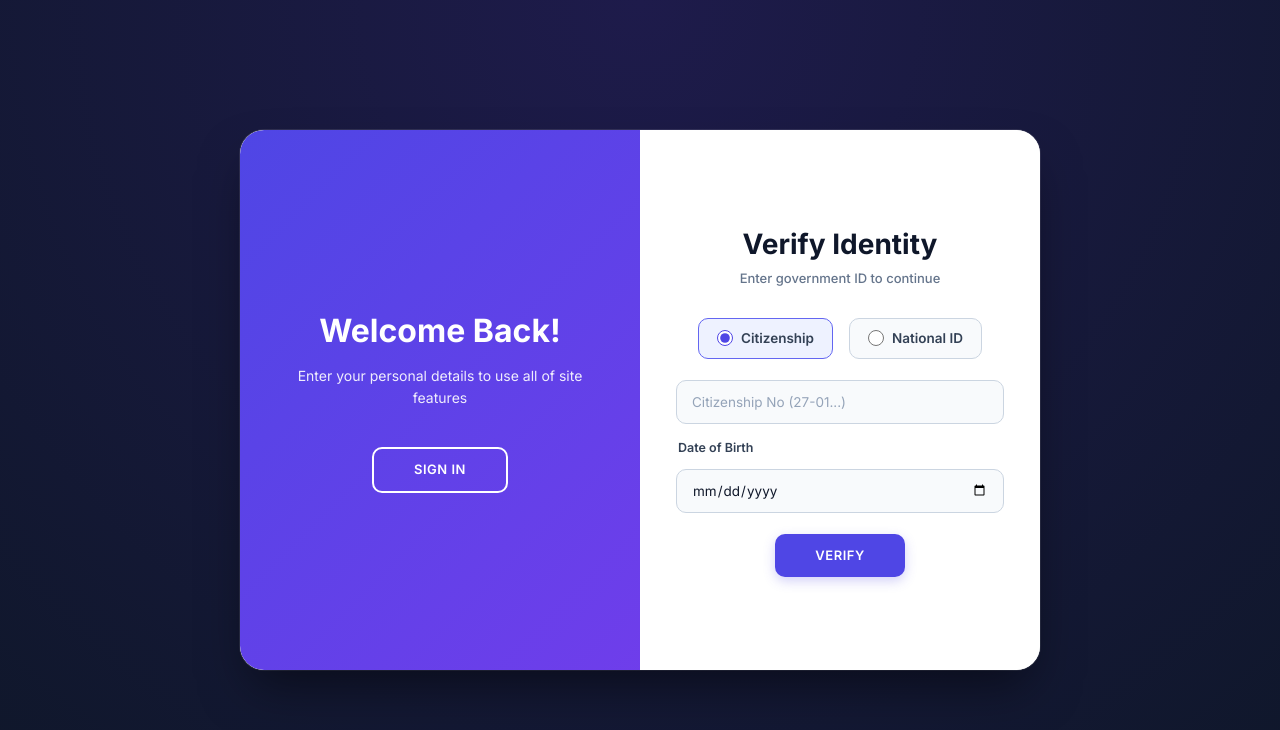
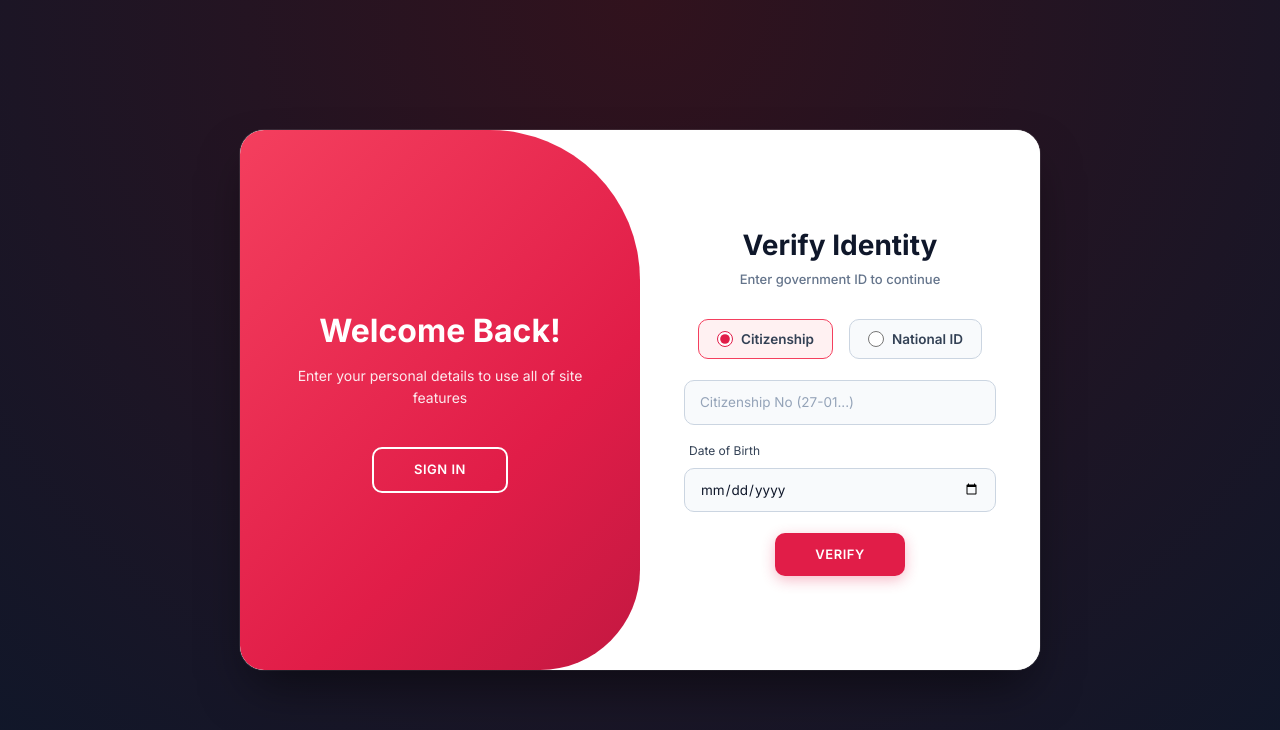
Before and after one commit to tuxeedo/Fair-Traffic-Nepal, a React (Vite) app in the folder frontend/: page /login in a window 1280 px wide. Both pictures are taken after a click on the button "SIGN UP". Shown: the top 730 px of the page. Built offline with nearby package versions, Linux system fonts and the light colour scheme; no server answers.

Commit message:
Apply crimson red theme and curved overlay separation to login page

```diff
--- a/frontend/src/pages/LoginPage.css
+++ b/frontend/src/pages/LoginPage.css
@@ -7,7 +7,7 @@
 
 .auth-wrapper {
     background-color: #0f172a;
-    background: radial-gradient(circle at 50% 0%, #1e1b4b 0%, #0f172a 100%);
+    background: radial-gradient(circle at 50% 0%, #31121d 0%, #0f172a 100%);
     display: flex;
     align-items: center;
     justify-content: center;
@@ -76,7 +76,7 @@
     align-items: center;
     justify-content: center;
     flex-direction: column;
-    padding: 30px 36px;
+    padding: 30px 44px;
     min-height: 100%;
     text-align: center;
     color: #1e293b;
@@ -110,7 +110,7 @@
 }
 
 .auth-wrapper .auth-container a {
-    color: #4f46e5;
+    color: #e11d48;
     font-size: 13px;
     text-decoration: none;
     margin: 14px 0 10px;
@@ -119,12 +119,12 @@
 }
 
 .auth-wrapper .auth-container a:hover {
-    color: #4338ca;
+    color: #be123c;
     text-decoration: underline;
 }
 
 .auth-wrapper .auth-container button {
-    background-color: #4f46e5;
+    background-color: #e11d48;
     color: #ffffff !important;
     -webkit-text-fill-color: #ffffff !important;
     font-size: 13px;
@@ -136,14 +136,14 @@
     text-transform: uppercase;
     margin-top: 14px;
     cursor: pointer;
-    box-shadow: 0 4px 12px rgba(79, 70, 229, 0.25);
+    box-shadow: 0 4px 14px rgba(225, 29, 72, 0.3);
     transition: all 0.2s ease;
 }
 
 .auth-wrapper .auth-container button:hover:not(:disabled) {
-    background-color: #4338ca;
+    background-color: #be123c;
     transform: translateY(-1px);
-    box-shadow: 0 6px 16px rgba(79, 70, 229, 0.35);
+    box-shadow: 0 6px 18px rgba(225, 29, 72, 0.4);
 }
 
 .auth-wrapper .auth-container button:active:not(:disabled) {
@@ -171,8 +171,8 @@
 
 .auth-wrapper .auth-container input:focus {
     background-color: #ffffff;
-    border-color: #6366f1;
-    box-shadow: 0 0 0 3px rgba(99, 102, 241, 0.15);
+    border-color: #f43f5e;
+    box-shadow: 0 0 0 3px rgba(244, 63, 94, 0.18);
 }
 
 .auth-wrapper .auth-container input::placeholder {
@@ -193,7 +193,7 @@
     border-radius: 4px;
 }
 
-/* ─── Overlay Toggle Slider ─── */
+/* ─── Overlay Toggle Slider with Curved Separation ─── */
 .auth-wrapper .toggle-container {
     position: absolute;
     top: 0;
@@ -201,18 +201,18 @@
     width: 50%;
     height: 100%;
     overflow: hidden;
-    transition: transform 0.6s cubic-bezier(0.65, 0, 0.35, 1);
-    border-radius: 0 24px 24px 0;
+    transition: transform 0.6s cubic-bezier(0.65, 0, 0.35, 1), border-radius 0.6s cubic-bezier(0.65, 0, 0.35, 1);
+    border-radius: 150px 24px 24px 100px;
     z-index: 100;
 }
 
 .auth-wrapper .auth-container.active .toggle-container {
     transform: translateX(-100%);
-    border-radius: 24px 0 0 24px;
+    border-radius: 24px 150px 100px 24px;
 }
 
 .auth-wrapper .toggle {
-    background: linear-gradient(135deg, #4f46e5 0%, #7c3aed 100%);
+    background: linear-gradient(135deg, #f43f5e 0%, #e11d48 45%, #9f1239 100%);
     position: relative;
     left: -100%;
     height: 100%;
@@ -270,7 +270,7 @@
 }
 
 .auth-wrapper .toggle-panel button.hidden:hover {
-    background-color: rgba(255, 255, 255, 0.15) !important;
+    background-color: rgba(255, 255, 255, 0.2) !important;
     transform: scale(1.03);
 }
 
--- a/frontend/src/pages/LoginPage.jsx
+++ b/frontend/src/pages/LoginPage.jsx
@@ -172,11 +172,11 @@ export default function LoginPage() {
                   display: 'flex',
                   alignItems: 'center',
                   gap: '8px',
-                  color: identityType === 'citizenship' ? '#4f46e5' : '#334155',
-                  background: identityType === 'citizenship' ? '#eef2ff' : '#f8fafc',
+                  color: identityType === 'citizenship' ? '#e11d48' : '#334155',
+                  background: identityType === 'citizenship' ? '#fff1f2' : '#f8fafc',
                   padding: '9px 18px',
                   borderRadius: '10px',
-                  border: identityType === 'citizenship' ? '1.5px solid #6366f1' : '1px solid #cbd5e1',
+                  border: identityType === 'citizenship' ? '1.5px solid #f43f5e' : '1px solid #cbd5e1',
                   transition: 'all 0.2s ease',
                   userSelect: 'none'
                 }}>
@@ -188,7 +188,7 @@ export default function LoginPage() {
                       setIdentityType('citizenship');
                       setIdentityNumber('');
                     }}
-                    style={{ accentColor: '#4f46e5', width: '16px', height: '16px', margin: 0, cursor: 'pointer' }}
+                    style={{ accentColor: '#e11d48', width: '16px', height: '16px', margin: 0, cursor: 'pointer' }}
                   />
                   Citizenship
                 </label>
@@ -199,11 +199,11 @@ export default function LoginPage() {
                   display: 'flex',
                   alignItems: 'center',
                   gap: '8px',
-                  color: identityType === 'nid' ? '#4f46e5' : '#334155',
-                  background: identityType === 'nid' ? '#eef2ff' : '#f8fafc',
+                  color: identityType === 'nid' ? '#e11d48' : '#334155',
+                  background: identityType === 'nid' ? '#fff1f2' : '#f8fafc',
                   padding: '9px 18px',
                   borderRadius: '10px',
-                  border: identityType === 'nid' ? '1.5px solid #6366f1' : '1px solid #cbd5e1',
+                  border: identityType === 'nid' ? '1.5px solid #f43f5e' : '1px solid #cbd5e1',
                   transition: 'all 0.2s ease',
                   userSelect: 'none'
                 }}>
@@ -215,7 +215,7 @@ export default function LoginPage() {
                       setIdentityType('nid');
                       setIdentityNumber('');
                     }}
-                    style={{ accentColor: '#4f46e5', width: '16px', height: '16px', margin: 0, cursor: 'pointer' }}
+                    style={{ accentColor: '#e11d48', width: '16px', height: '16px', margin: 0, cursor: 'pointer' }}
                   />
                   National ID
                 </label>
@@ -234,10 +234,8 @@ export default function LoginPage() {
                 required
               />
 
-              <div style={{ width: '100%', textAlign: 'left', marginTop: '8px' }}>
-                <label style={{ fontSize: '12.5px', fontWeight: 600, color: '#334155', marginLeft: '2px', display: 'block', marginBottom: '4px' }}>
-                  Date of Birth
-                </label>
+              <div style={{ width: '100%', textAlign: 'left', marginTop: '5px' }}>
+                <label style={{ fontSize: '12px', color: '#555', marginLeft: '5px' }}>Date of Birth</label>
                 <input
                   type="date"
                   value={dateOfBirth}
```
